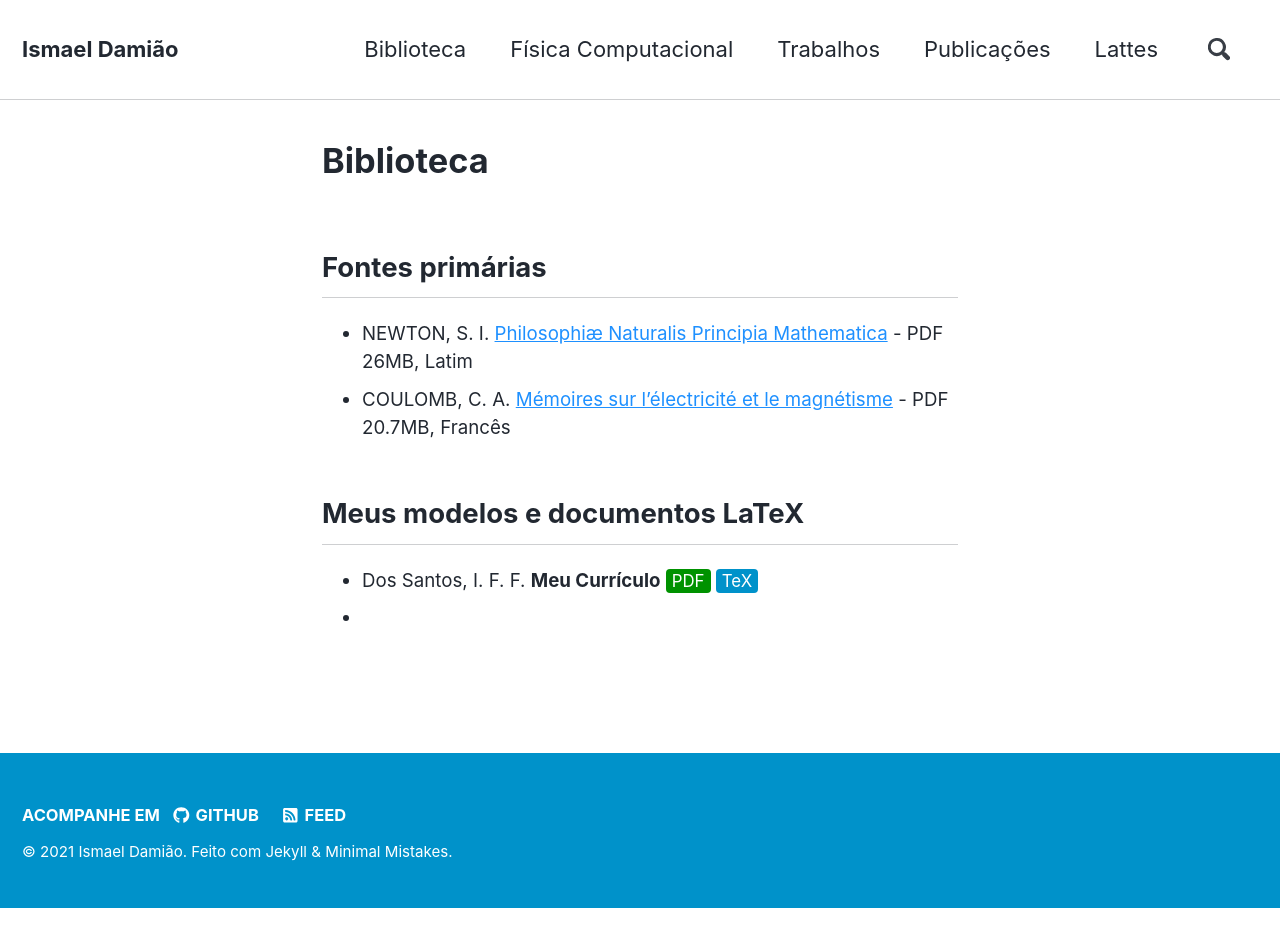
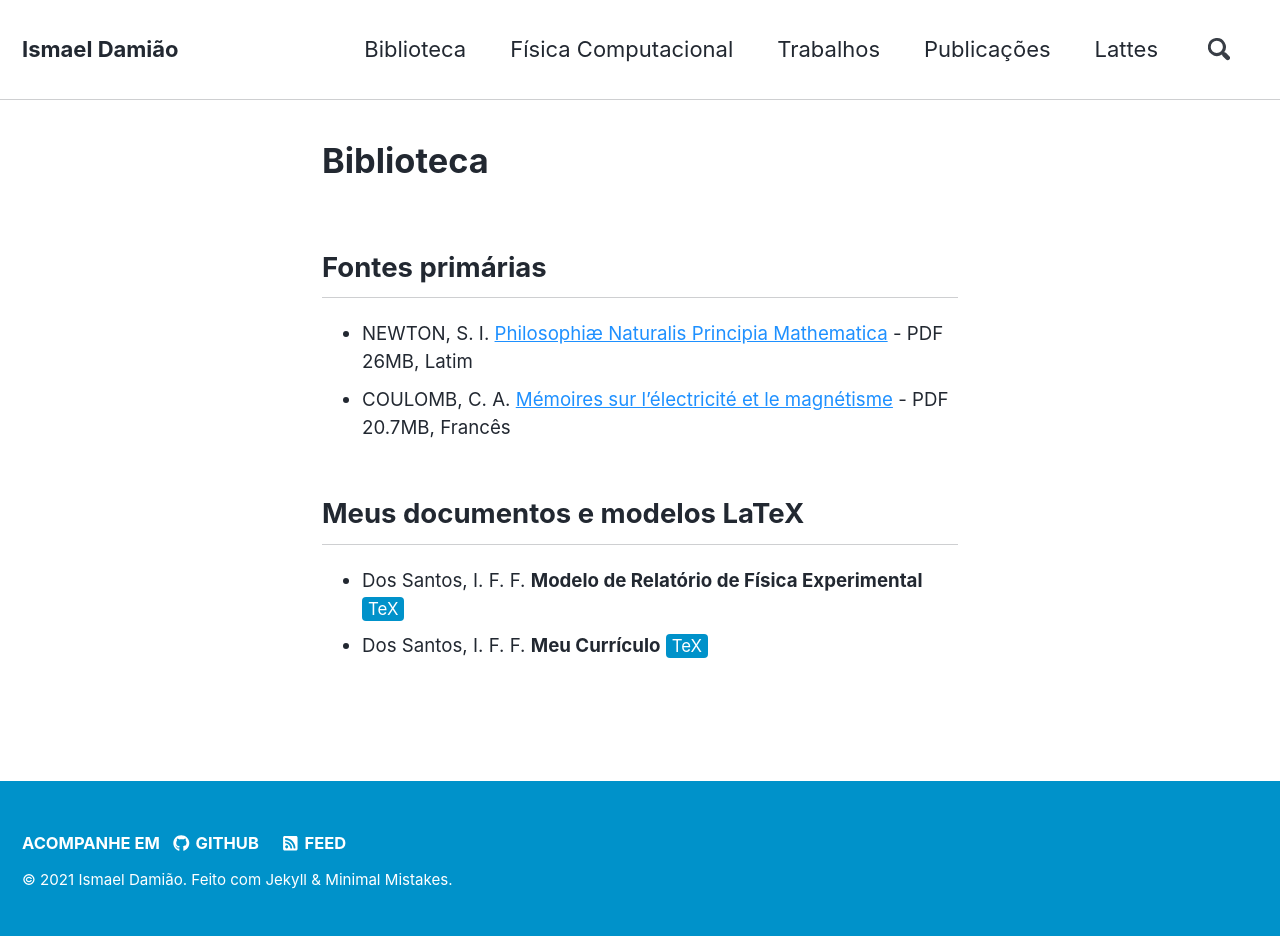
Before and after one commit to ismaeldamiao/ismaeldamiao.github.io, a Jekyll site: the page built from _pages/pt/library.md, in a window 1280 px wide. Built offline with Jekyll 4.4.1, drawn with Linux system fonts in a browser that asks for light colours; nearby versions of some CDN libraries; before the commit the page ends 908 px from its top, so only the background shows below that.

Commit message:
Update library.md

```diff
--- a/_pages/pt/library.md
+++ b/_pages/pt/library.md
@@ -36,8 +36,8 @@
   * COULOMB, C. A. [Mémoires sur l’électricité et le magnétisme](https://archive.org/download/mmoiressurllectr00coul/mmoiressurllectr00coul.pdf) - PDF 20.7MB, Francês
 
 
-## Meus modelos e documentos LaTeX
+## Meus documentos e modelos LaTeX
+* Dos Santos, I. F. F. **Modelo de Relatório de Física Experimental**
+   <a href="https://www.overleaf.com/read/zwpkhfkffxgy" style="font-size:90%"><button class="button button1">TeX</button></a>
 * Dos Santos, I. F. F. **Meu Currículo**
-   <a href="https://raw.githubusercontent.com/ismaeldamiao/modelo-latex/master/CV/main.pdf" style="font-size:90%"><button class="button button2">PDF</button></a>
-   <a href="https://github.com/ismaeldamiao/modelo-latex/blob/master/CV/main.tex" style="font-size:90%"><button class="button button1">TeX</button></a>
-*
+   <a href="https://www.overleaf.com/read/xjhghrzxqvky" style="font-size:90%"><button class="button button1">TeX</button></a>
```
